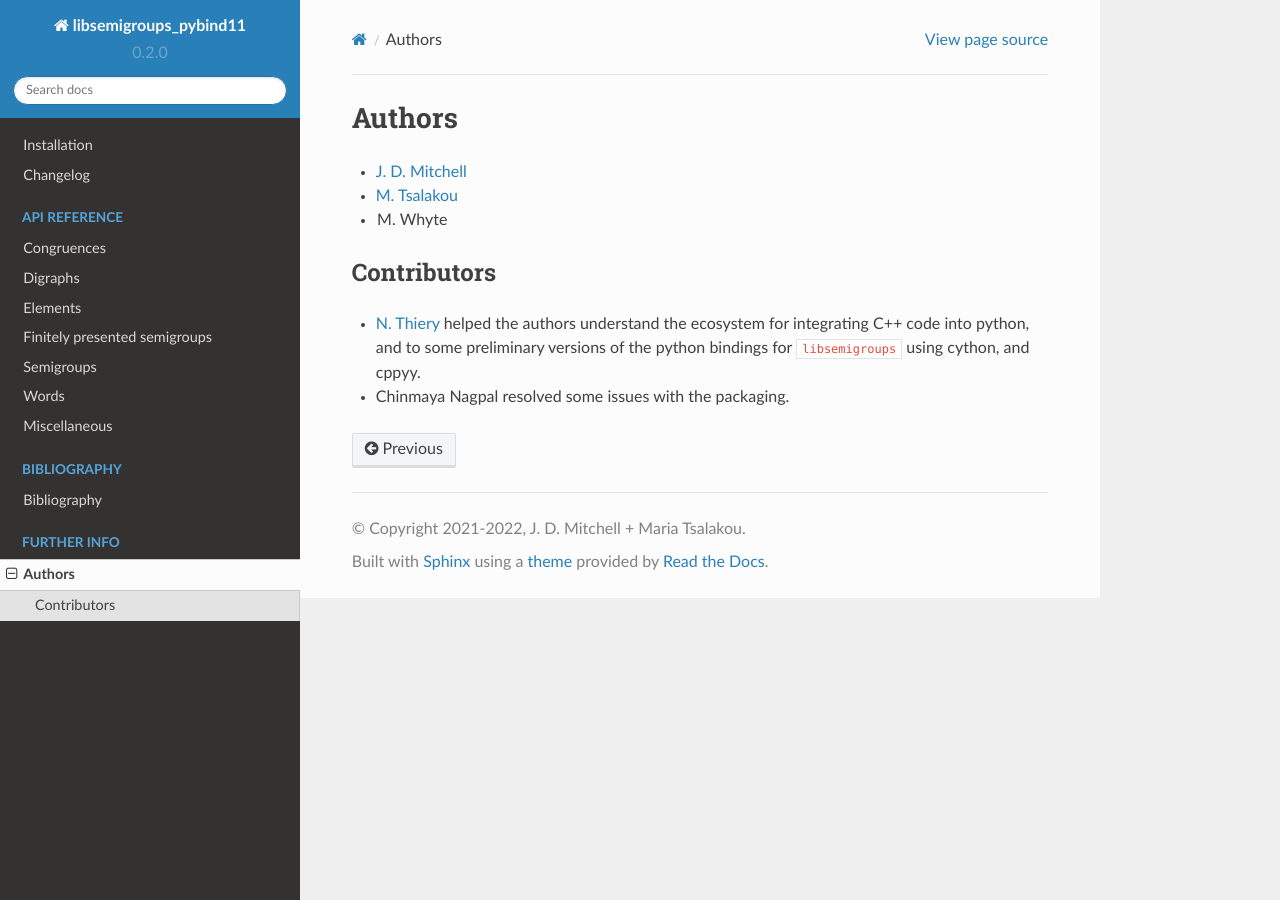
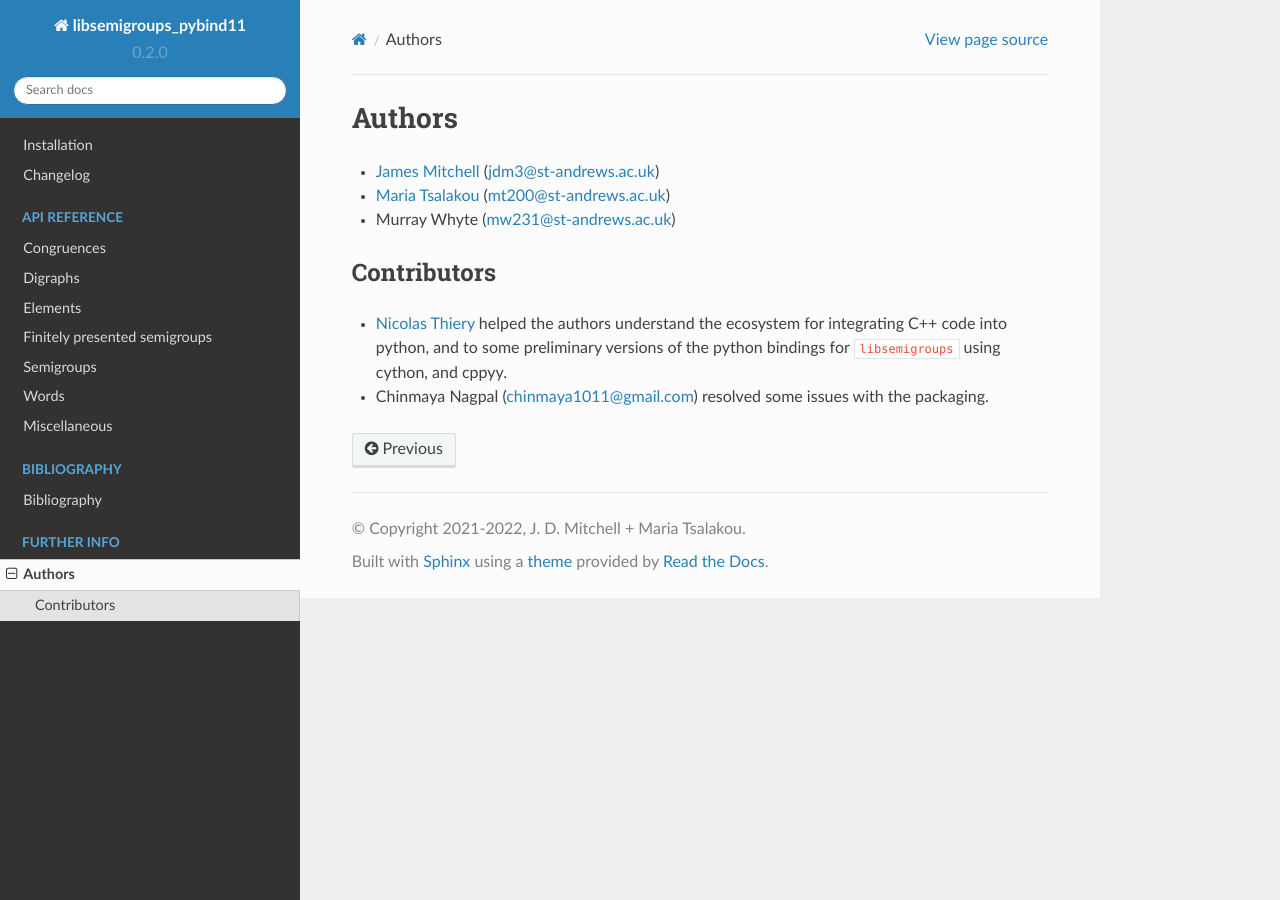
Before and after one commit to libsemigroups/libsemigroups_pybind11, a Sphinx documentation site: the page built from docs/source/authors.rst, in a window 1280 px wide. Built offline with Sphinx 7.4.7 and the Read the Docs theme 2.0.0, drawn with Linux system fonts in a browser that asks for light colours; pages that are not in the unit, such as notebooks, are missing from menus.

Commit message:
Add .mailmap, release.toml, and update authors

```diff
--- a/docs/source/authors.rst
+++ b/docs/source/authors.rst
@@ -9,19 +9,19 @@
 Authors
 =======
 
-- `J. D. Mitchell`_
-- `M. Tsalakou`_
-- M. Whyte
+- `James Mitchell`_ (jdm3@st-andrews.ac.uk)
+- `Maria Tsalakou`_ (mt200@st-andrews.ac.uk)
+- Murray Whyte (mw231@st-andrews.ac.uk)
 
-.. _J. D. Mitchell: https://jdbm.me
-.. _M. Tsalakou: https://mariatsalakou.github.io/
+.. _James Mitchell: https://jdbm.me
+.. _Maria Tsalakou: https://mariatsalakou.github.io/
 
 Contributors
 ------------
 
-- `N. Thiery`_ helped the authors understand the ecosystem for integrating C++
+- `Nicolas Thiery`_ helped the authors understand the ecosystem for integrating C++
   code into python, and to some preliminary versions of the python bindings for
   ``libsemigroups`` using cython, and cppyy.
-- Chinmaya Nagpal resolved some issues with the packaging.
+- Chinmaya Nagpal (chinmaya1011@gmail.com) resolved some issues with the packaging.
 
-.. _N. Thiery: http://nicolas.thiery.name/
+.. _Nicolas Thiery: http://nicolas.thiery.name/
--- /dev/null
+++ b/release.toml
@@ -0,0 +1,4 @@
+[authors]
+expired_emails = []
+author_files = ["docs/source/authors.rst"]
+ignore = []
```
Also changed, not shown: 1 other file.
